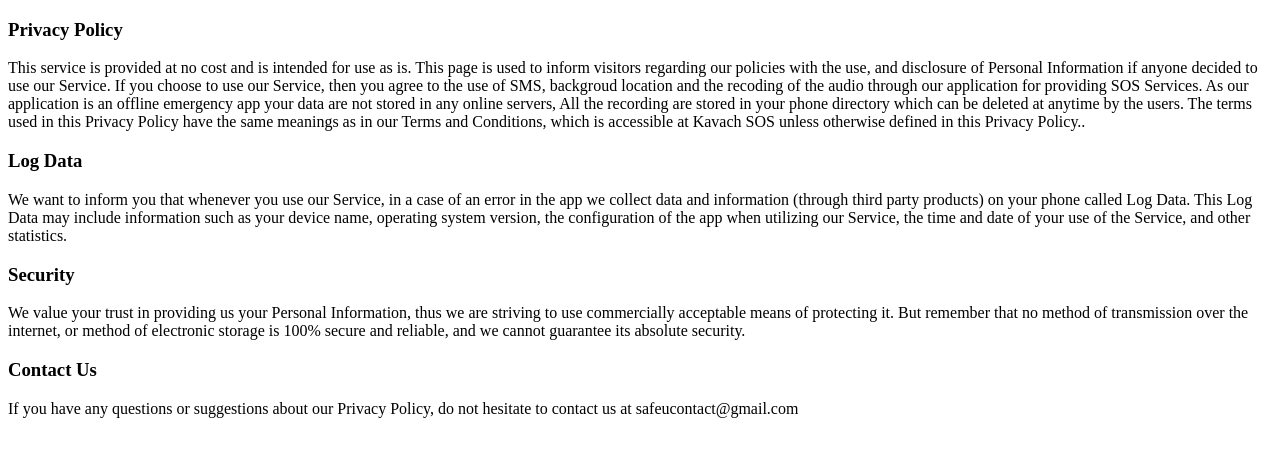
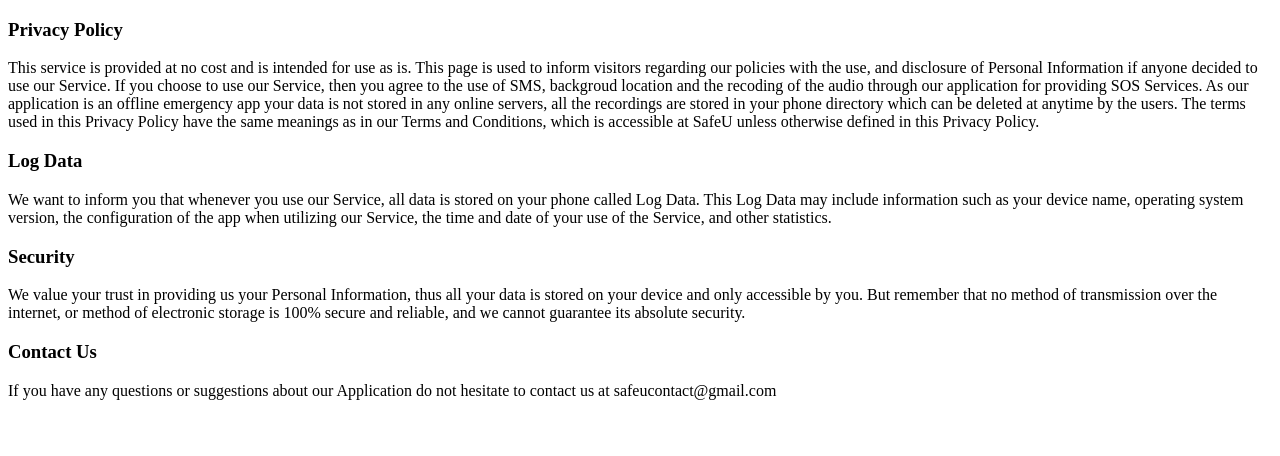
Before and after one commit to gracelewiss/SafeUPrivacyPolicy, a plain HTML site: page index.html in a window 1280 px wide. Drawn offline with Linux system fonts and the light colour scheme.

Commit message:
changed some content

```diff
--- a/index.html
+++ b/index.html
@@ -3,24 +3,22 @@
 <body>
 
 <h3>Privacy Policy</h3>
-
 <p>This service is provided at no cost and is intended for use as is.
 
     This page is used to inform visitors regarding our policies with the use, and disclosure of Personal Information if anyone decided to use our Service.
 
-    If you choose to use our Service, then you agree to the use of SMS, backgroud location and the recoding of the audio through our application for providing SOS Services. As our application is an offline emergency app your data are not stored in any online servers, All the recording are stored in your phone directory which can be deleted at anytime by the users.
+    If you choose to use our Service, then you agree to the use of SMS, backgroud location and the recoding of the audio through our application for providing SOS Services. As our application is an offline emergency app your data is not stored in any online servers, all the recordings are stored in your phone directory which can be deleted at anytime by the users.
 
-    The terms used in this Privacy Policy have the same meanings as in our Terms and Conditions, which is accessible at Kavach SOS unless otherwise defined in this Privacy Policy..</p>
+    The terms used in this Privacy Policy have the same meanings as in our Terms and Conditions, which is accessible at SafeU unless otherwise defined in this Privacy Policy.</p>
 
 <h3>Log Data</h3>
-
-<p>We want to inform you that whenever you use our Service, in a case of an error in the app we collect data and information (through third party products) on your phone called Log Data. This Log Data may include information such as your device name, operating system version, the configuration of the app when utilizing our Service, the time and date of your use of the Service, and other statistics.</p>
+<p>We want to inform you that whenever you use our Service, all data is stored on your phone called Log Data. This Log Data may include information such as your device name, operating system version, the configuration of the app when utilizing our Service, the time and date of your use of the Service, and other statistics.</p>
 
 <h3>Security</h3>
-<p>We value your trust in providing us your Personal Information, thus we are striving to use commercially acceptable means of protecting it. But remember that no method of transmission over the internet, or method of electronic storage is 100% secure and reliable, and we cannot guarantee its absolute security.</p>
+<p>We value your trust in providing us your Personal Information, thus all your data is stored on your device and only accessible by you. But remember that no method of transmission over the internet, or method of electronic storage is 100% secure and reliable, and we cannot guarantee its absolute security.</p>
 
 <h3>Contact Us</h3>
+<p>If you have any questions or suggestions about our Application do not hesitate to contact us at safeucontact@gmail.com</p>
 
-<p>If you have any questions or suggestions about our Privacy Policy, do not hesitate to contact us at safeucontact@gmail.com</p>
 </body>
 </html>
```
